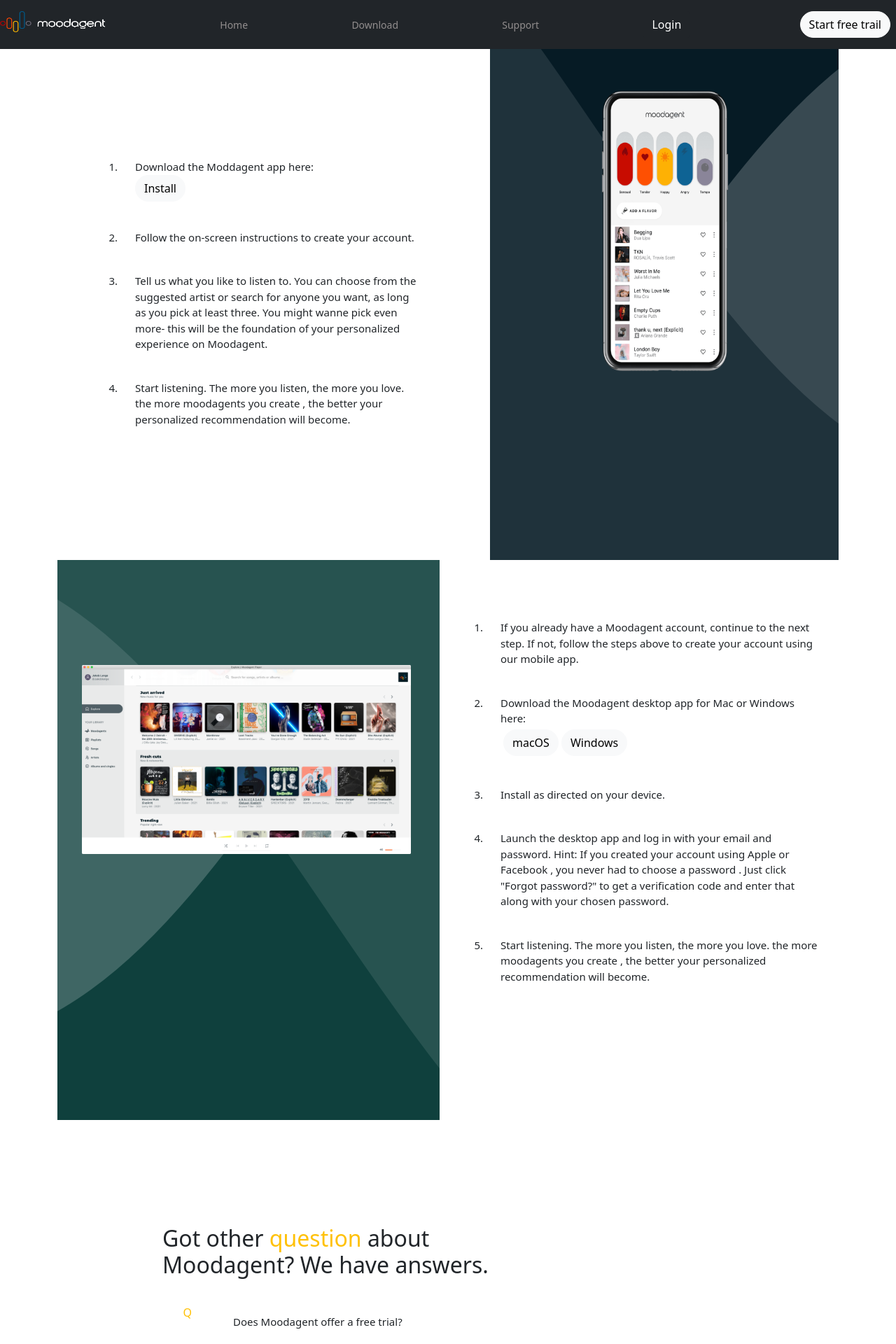
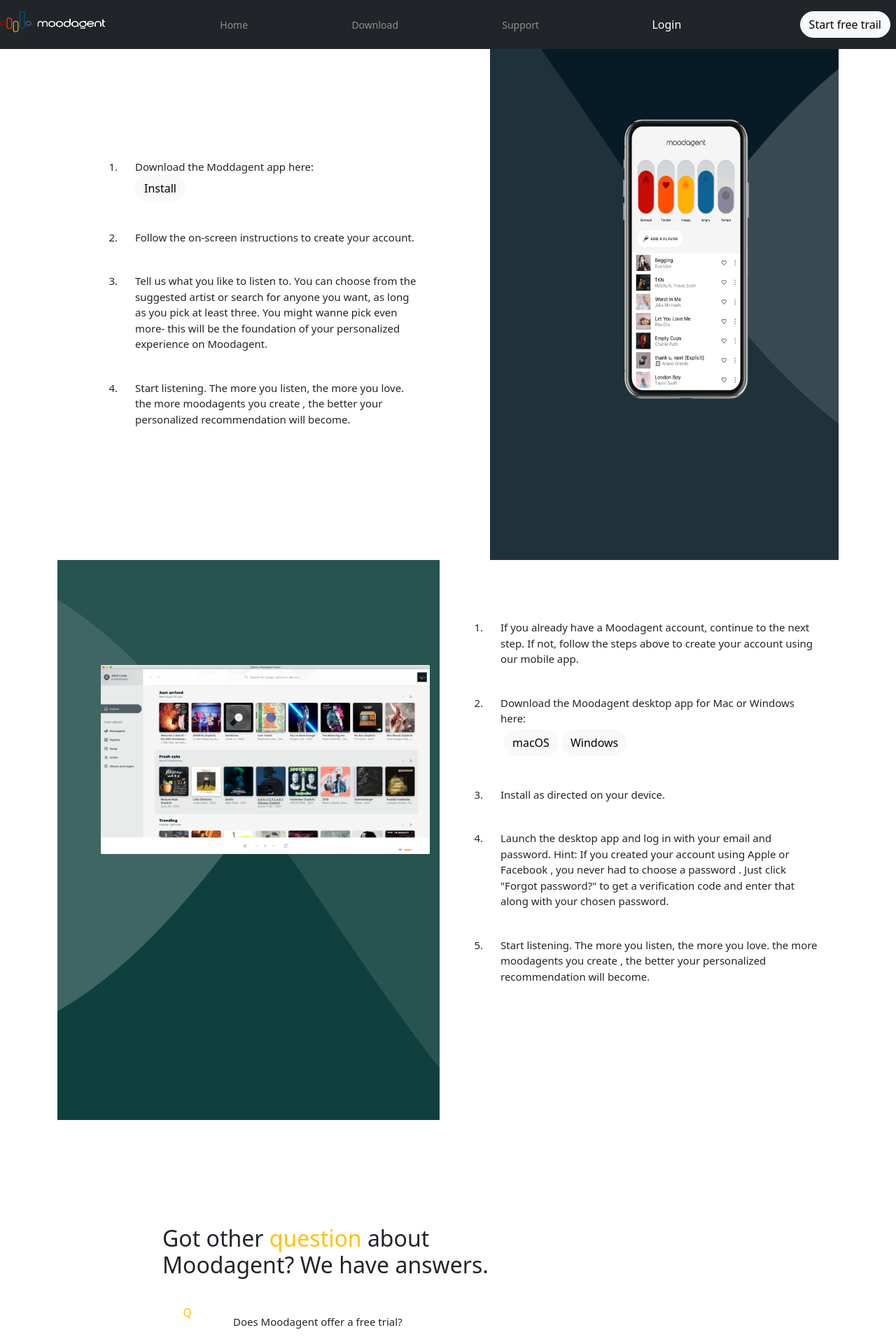
Before and after one commit to Swapna-Sahu/Music-Player-App, a Next.js app in the folder music_player/: page / in a window 1280 px wide. Shown: the top 1920 px of the page at 70% size. Built offline with nearby package versions, Linux system fonts and the light colour scheme.

Commit message:
modified for 1440

```diff
--- a/music_player/pages/index.js
+++ b/music_player/pages/index.js
@@ -46,7 +46,7 @@ export default function Home() {
             />
           </div>
         </div>
-        <div className="col-sm">
+        <div className="col-sm margin">
           <h5 className={styles.subtitle}>Moodagent on desktop:</h5>
           <ol >
             <li className={styles.steps}>If you already have a Moodagent account, continue to the next step. If not, follow the steps above to create your account using our mobile app.
--- a/music_player/styles/Home.module.css
+++ b/music_player/styles/Home.module.css
@@ -18,13 +18,17 @@
   background-position: center;
   height: 100vh;
 }
+.margin{
+  margin-left: 50px;
+  margin-top: 32px;
+}
 .image1 {
-  padding-top: 130px !important;
-  padding-left: 160px !important;
+  padding-top: 170px !important;
+  padding-left: 190px !important;
 }
 .image2 {
   padding-top: 150px !important;
-  padding-left: 35px !important;
+  padding-left: 62px !important;
 }
 .steps {
   padding: 10px 16px;
```
